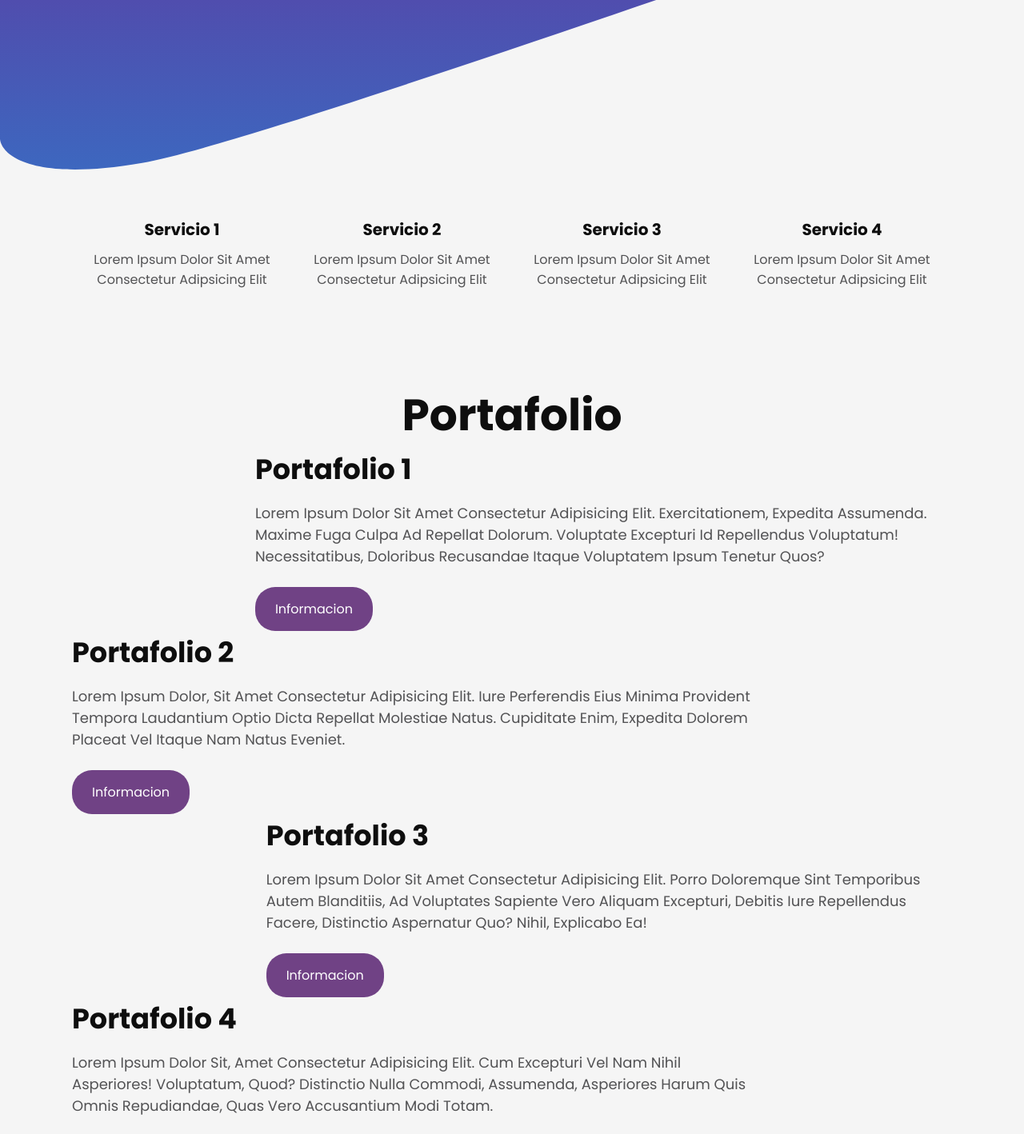
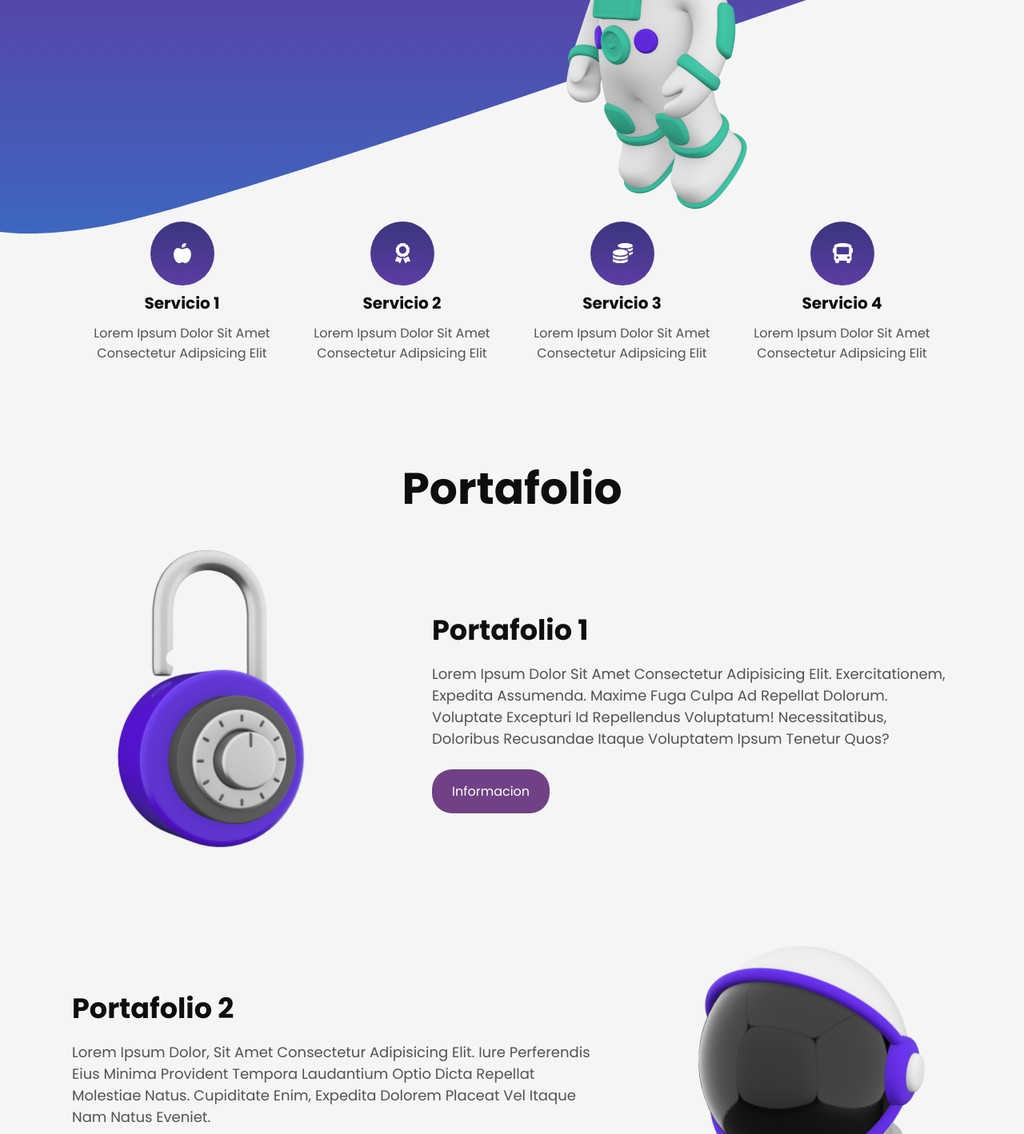
Before and after one commit to GustavoRodriguez12/Taller-Hoja-de-estilo-CSS, a plain HTML site: page index.html in a window 1280 px wide. Shown: the part 348-1766 px from the top of the page at 80% size. Drawn offline with Linux system fonts and the light colour scheme; files whose address does not match are found by name.

Commit message:
Update index.html

```diff
--- a/index.html
+++ b/index.html
@@ -15,7 +15,7 @@
             <a href="#" class="logo">Logo</a>
             <input type="checkbox" id="menu">
             <label for="menu">
-                <img src="images/menu-btn.png" class="menu-icono" alt="">
+                <img src="menu-btn.png" class="menu-icono" alt="">
             </label>
             <nav class="navbar">
                 <ul>
@@ -37,13 +37,13 @@
                 <a href="#" class="btn-1">Mas Informacion</a>
                 <a href="#" class="btn-1">Mas Informacion</a>
             </div>
-            <img src="images/astronauta.png" alt="">
+            <img src="astronauta.png" alt="">
         </div>
     </header>
 
     <main class="services container">
         <div class="service">
-            <img src="images/icon1.svg" alt="">
+            <img src="icon1.svg" alt="">
             <h3>Servicio 1</h3>
             <p>
                 Lorem ipsum dolor sit amet consectetur adipsicing elit
@@ -51,7 +51,7 @@
         </div>
 
         <div class="service">
-            <img src="images/icon2.svg" alt="">
+            <img src="icon2.svg" alt="">
             <h3>Servicio 2</h3>
             <p>
                 Lorem ipsum dolor sit amet consectetur adipsicing elit
@@ -59,7 +59,7 @@
         </div>
 
         <div class="service">
-            <img src="images/icon3.svg" alt="">
+            <img src="icon3.svg" alt="">
             <h3>Servicio 3</h3>
             <p>
                 Lorem ipsum dolor sit amet consectetur adipsicing elit
@@ -67,7 +67,7 @@
         </div>
 
         <div class="service">
-            <img src="images/icon4.svg" alt="">
+            <img src="icon4.svg" alt="">
             <h3>Servicio 4</h3>
             <p>
                 Lorem ipsum dolor sit amet consectetur adipsicing elit
@@ -80,7 +80,7 @@
         <h2>Portafolio</h2>
         <div class="portafolio">
 
-            <img src="images/img1.png" alt="">
+            <img src="img1.png" alt="">
             <div class="portafolio-1">
 
                 <h3>Portafolio 1</h3>
@@ -106,12 +106,12 @@
                 </p>
                 <a href="#" class="btn-2">Informacion</a>
             </div>
-            <img src="images/img2.png" alt="">
+            <img src="img2.png" alt="">
         </div>
 
 
         <div class="portafolio">
-            <img src="images/img3.png" alt="">
+            <img src="img3.png" alt="">
             <div class="portafolio-1">
                 <h3>Portafolio 3</h3>
                 <p>
@@ -138,7 +138,7 @@
                 <a href="#" class="btn-2">Informacion</a>
 
             </div>
-            <img src="images/img4.png" alt="">
+            <img src="img4.png" alt="">
         </div>
 
 
```
